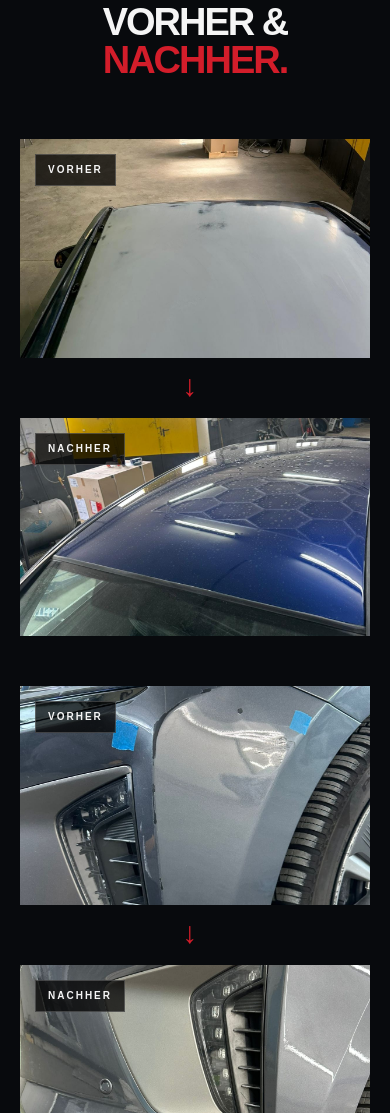
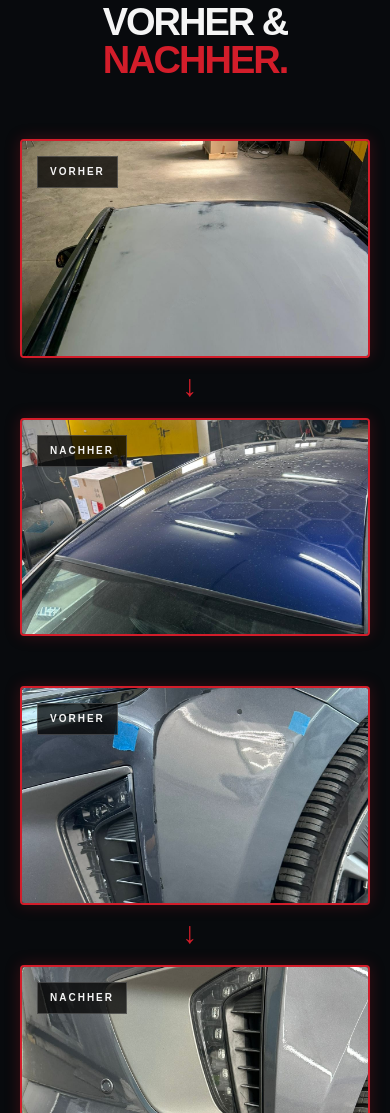
Before and after one commit to Obaidullah-00/KFZ-Lackzentrum-Ellhofen, a plain HTML site: page index.html in a window 390 px wide. Shown: the part 7310-8423 px from the top of the page. Drawn offline with Linux system fonts and the light colour scheme.

Commit message:
Add files via upload

```diff
--- a/style.CSS
+++ b/style.CSS
@@ -1244,6 +1244,14 @@ footer p {
     margin: 5px;
     cursor: pointer;
 }
+
+/* Roter Rahmen um die Vorher/Nachher-Bilder */
+.ba-image {
+    border: 2px solid var(--red-light);
+    border-radius: 4px;
+    box-shadow: 0 0 15px rgba(211, 29, 42, 0.25);
+}
+
 </style>
 
 
```
